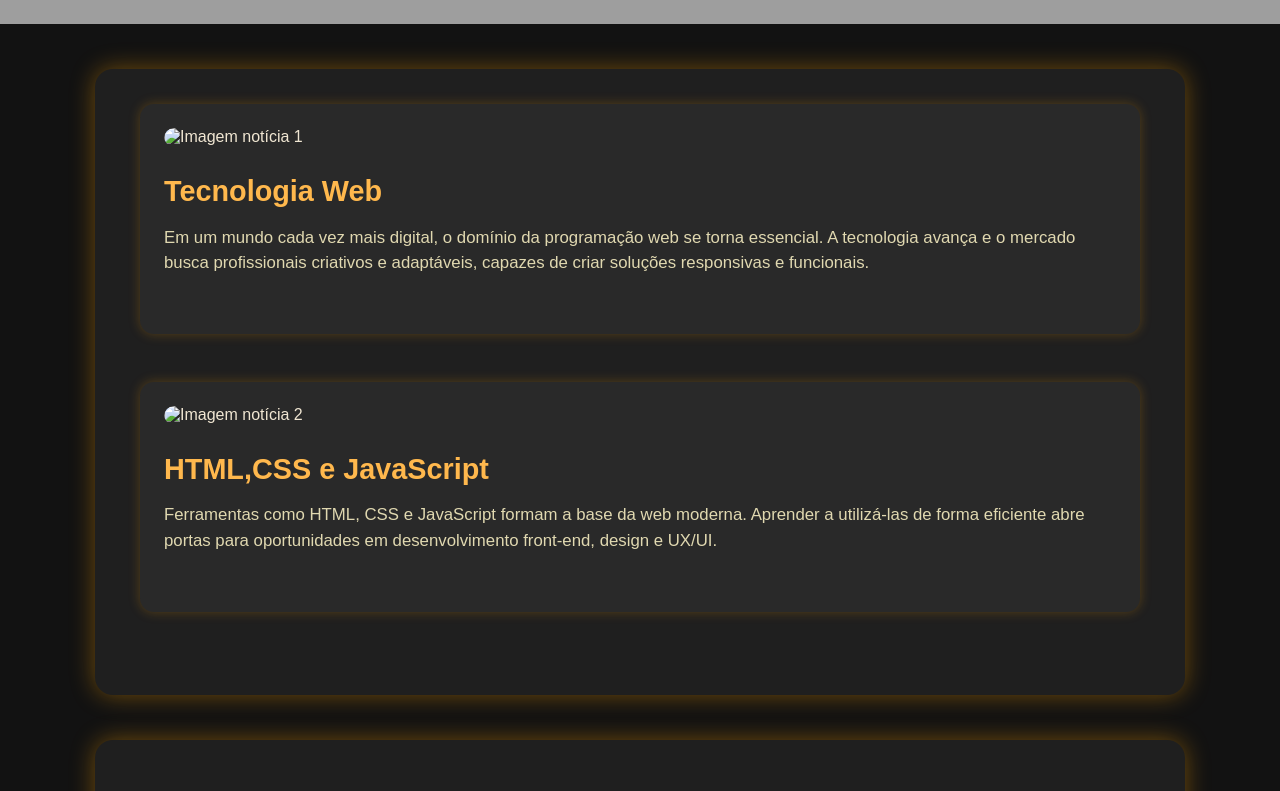
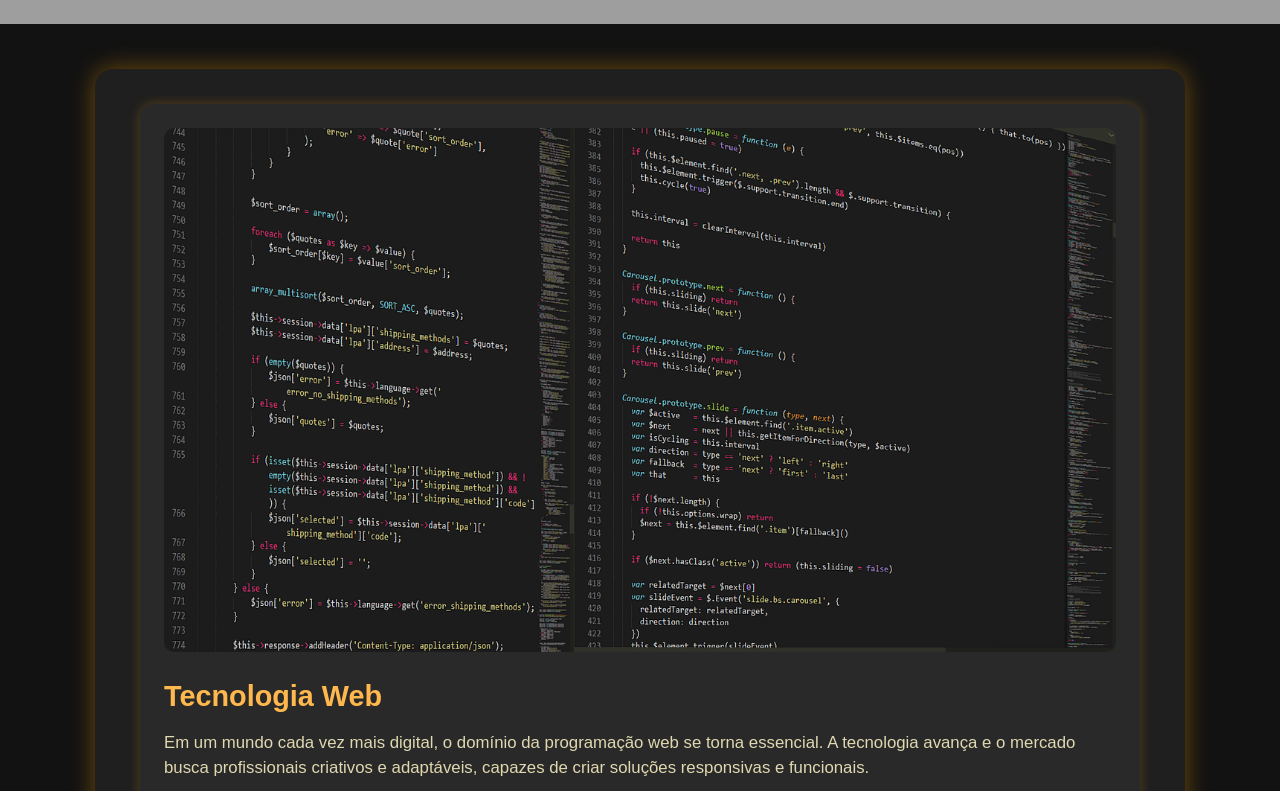
Before and after one commit to PabloCsDev/webp, a plain HTML site: page index.html in a window 1280 px wide. Shown: the part 560-1351 px from the top of the page. Drawn offline with Linux system fonts and the light colour scheme; grey boxes are pictures that could not be loaded.

Commit message:
Update index.html

```diff
--- a/index.html
+++ b/index.html
@@ -25,7 +25,7 @@
   <main id="noticia" class="conteudo">
     <article>
       <div class="imagem-container">
-        <img src="imagens/noticia1.png" alt="Imagem notícia 1" />
+        <img src="noticia1.png" alt="Imagem notícia 1" />
         <div class="overlay-noticia">
           <h3>Tecnologia Web</h3>
           <p>Em um mundo cada vez mais digital, o domínio da programação web se torna essencial. A tecnologia avança e o mercado busca profissionais criativos e adaptáveis, capazes de criar soluções responsivas e funcionais.</p>
@@ -34,7 +34,7 @@
     </article>
     <article>
       <div class="imagem-container">
-        <img src="imagens/noticia2.jpg" alt="Imagem notícia 2" />
+        <img src="noticia2.jpg" alt="Imagem notícia 2" />
         <div class="overlay-noticia">
           <h3>HTML,CSS e JavaScript</h3>
           <p>Ferramentas como HTML, CSS e JavaScript formam a base da web moderna. Aprender a utilizá-las de forma eficiente abre portas para oportunidades em desenvolvimento front-end, design e UX/UI.</p>
```
